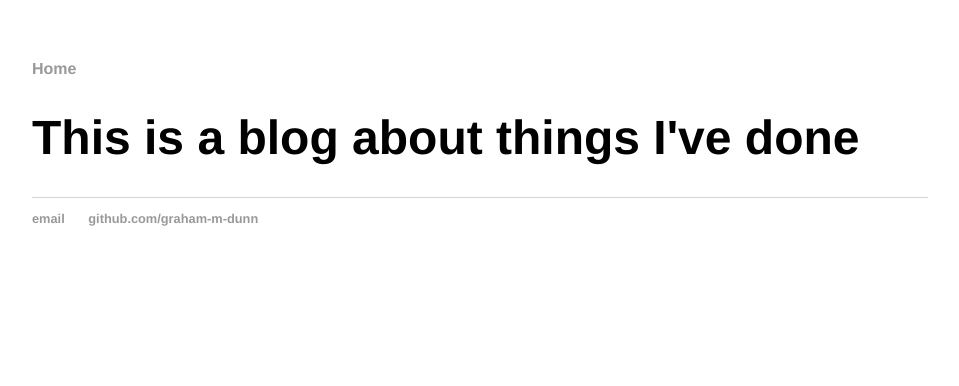
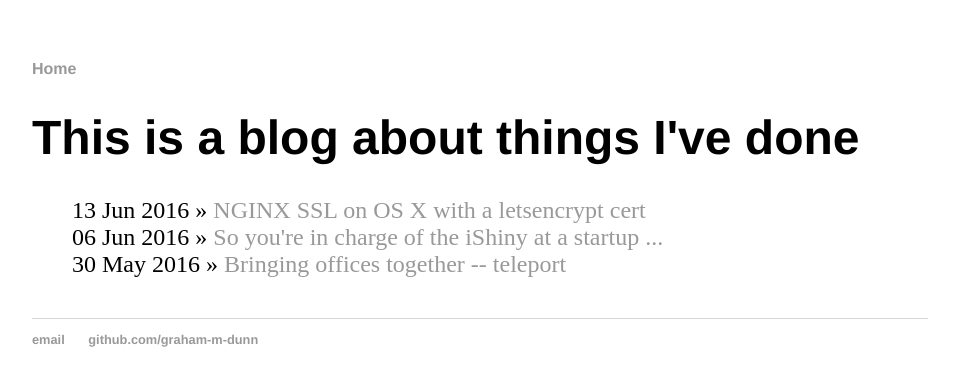
Before and after one commit to graham-m-dunn/graham-m-dunn.github.io, a Jekyll site: the page built from index.html, in a window 1280 px wide. Shown: the top 386 px of the page, without its empty margins (160-1119 px from the left). Built offline with Jekyll 4.4.1, drawn with Linux system fonts in a browser that asks for light colours; some of the changed lines change nothing that is shown.

Commit message:
another post, site additions

`````diff
--- a/_config.yml
+++ b/_config.yml
@@ -1,2 +1,6 @@
 name: Many hats
 markdown: kramdown
+permalink: /blog/:year/:month/:day/:title
+future: false
+gems:
+  - jekyll-sitemap
--- /dev/null
+++ b/_includes/analytics.html
@@ -0,0 +1,10 @@
+<script>
+  (function(i,s,o,g,r,a,m){i['GoogleAnalyticsObject']=r;i[r]=i[r]||function(){
+  (i[r].q=i[r].q||[]).push(arguments)},i[r].l=1*new Date();a=s.createElement(o),
+  m=s.getElementsByTagName(o)[0];a.async=1;a.src=g;m.parentNode.insertBefore(a,m)
+  })(window,document,'script','https://www.google-analytics.com/analytics.js','ga');
+
+  ga('create', 'UA-78980991-1', 'auto');
+  ga('send', 'pageview');
+
+</script>
--- a/_layouts/default.html
+++ b/_layouts/default.html
@@ -4,6 +4,7 @@
 			<title>{{ page.title }}</title>
 			<!-- link to main stylesheet -->
 			<link rel="stylesheet" type="text/css" href="/css/main.css">
+			{% include analytics.html %}
 		</head>
 		<body>
 			<nav>
--- /dev/null
+++ b/_posts/2016-06-06-macadmin-resources.md
@@ -0,0 +1,17 @@
+---
+layout: post
+title:  So you're in charge of the iShiny at a startup ...
+---
+
+These are the problems I've encountered as we head towards 150 employees:
+
+ 1. Keeping up to date on OS releases
+ 1. Finding a sane way to always being able to log into someone's laptop
+ 1. Backup outside of cloud services (basically the user folder)
+
+
+ https://github.com/wdas/reposado
+
+ Caching Server on OS X Server
+
+ https://github.com/google/macops
--- /dev/null
+++ b/_posts/2016-06-13-letsencrypt-on-OSX-and-nginx.md
@@ -0,0 +1,41 @@
+---
+layout: post
+title:  NGINX SSL on OS X with a letsencrypt cert
+---
+
+Certbot (https://github.com/certbot/certbot) is the client previously known as the "Let's Encrypt Client." I'm using it on my OS X machine to provide a free SSL cert for an NGINX SSL termination instance.
+
+As of last week (June 6, 2016), there was still a [bug](https://github.com/certbot/certbot/issues/3120) in the header generation for OS X that would prevent the client from working, the fix was to not allow the client to update itself.
+
+Once you walk through the usual [letsencrypt setup](https://certbot.eff.org/) choosing `certonly`, you may need to use the `standalone` auth mechanism if you're running NGINX on a port other than the default (443).
+
+Your certs will be output to `/etc/letsencrypt/live/www.yourhostname.com/` so set up links for nginx.conf
+
+```
+$ cd /usr/local/etc/nginx
+$ sudo ln -s /etc/letsencrypt/live/www.yourhostname.com/privkey.pem ssl-nopw.key
+$ sudo ln -s /etc/letsencrypt/live/www.yourhostname.com/fullchain.pem ssl-unified.crt
+```
+
+resulting in
+
+```
+rwxr-xr-x  1 root   admin    47  8 Jan 20:52 ssl-nopw.key -> /etc/letsencrypt/live/www.yourhostname.com/privkey.pem
+lrwxr-xr-x  1 root   admin    49  8 Jan 20:52 ssl-unified.crt -> /etc/letsencrypt/live/www.yourhostname.com/fullchain.pem
+```
+
+and the corresponding `nginx.conf` entry:
+
+```
+    server {
+        listen       443 ssl;
+        server_name  www;
+        ssl_certificate      ssl-unified.crt;
+        ssl_certificate_key  ssl-nopw.key;
+        [...]
+    }
+````
+
+## References
+1. [Where to set NGINX SSL settings in `nginx.conf`](https://www.nginx.com/resources/admin-guide/nginx-ssl-termination/)
+1. [Setting up automatic check with launchctl](http://launched.zerowidth.com/)
--- a/index.html
+++ b/index.html
@@ -5,3 +5,9 @@ title: Many Hats
 <div class="blurb">
 	<h1>This is a blog about things I've done</h1>
 </div><!-- /.blurb -->
+	<ul class="posts">
+
+	  {% for post in site.posts %}
+	    <li><span>{{ post.date | date_to_string }}</span> » <a href="{{ post.url }}" title="{{ post.title }}">{{ post.title }}</a></li>
+	  {% endfor %}
+	</ul>
`````
